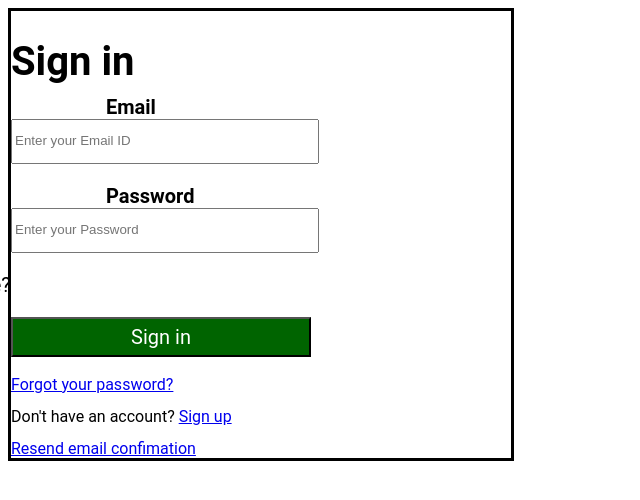
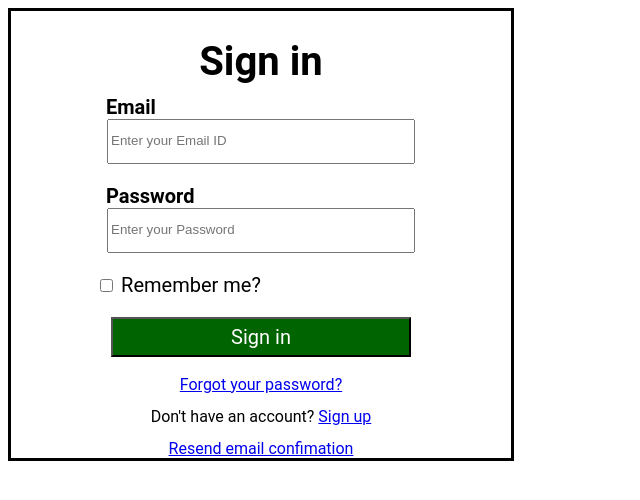
Before and after one commit to RajPatel0111/login-form, a React (Create React App) app: page / in a window 1280 px wide. Shown: the top 500 px of the page, without its empty margins (0-640 px from the left). Built offline with nearby package versions, Linux system fonts and the light colour scheme.

Commit message:
CSS update

```diff
--- a/src/Style.css
+++ b/src/Style.css
@@ -1,3 +1,6 @@
+body{
+    text-align: center;
+}
 .addBorder
 {
     border-style: solid;
```
